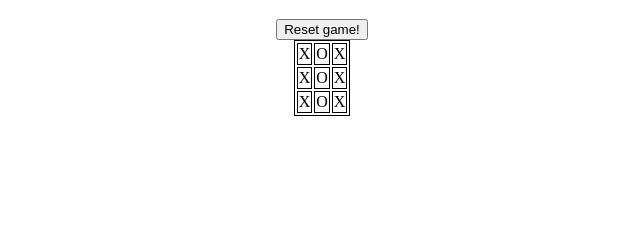
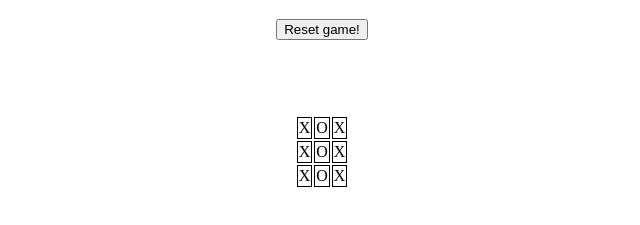
Before and after one commit to panteha/Tic-Tac-Toe, a plain HTML site: page index.html in a window 1280 px wide. Shown: the part 61-286 px from the top of the page, without its empty margins (318-958 px from the left). Drawn offline with nearby package versions, Linux system fonts and the light colour scheme.

Commit message:
Added class and padding to the table

```diff
--- a/index.html
+++ b/index.html
@@ -14,7 +14,7 @@
     <center>
 		<button type="button">Reset game!</button>
 
-    <table>
+    <table class='table'>
       <tr>
         <td class='square'>X</td>
         <td class='square'>O</td>
--- a/style/style.css
+++ b/style/style.css
@@ -1,3 +1,7 @@
-table, th, td {
-         border: 1px solid black;
-     }
+.table{
+  padding-top: 2cm;
+}
+
+.square{
+  border: 1px solid black;
+}
```
